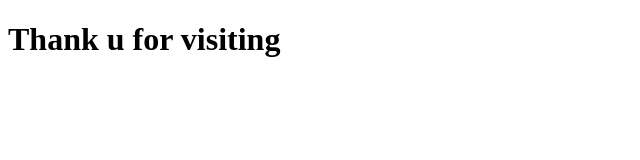
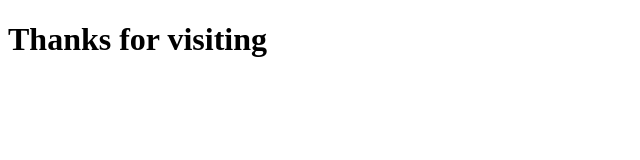
Before and after one commit to BunnyL26/Friends, a plain HTML site: page Log out.html in a window 1280 px wide. Shown: the whole page, without its empty margins (0-640 px from the left). Drawn offline with Linux system fonts and the light colour scheme.

Commit message:
Update Log out.html

```diff
--- a/Log out.html
+++ b/Log out.html
@@ -7,7 +7,7 @@
   <title>Bunny</title>
 </head>
 <body>
-  <h1>Thank u for visiting </h1>
+  <h1>Thanks for visiting </h1>
 </body>
 
 </html>
```
